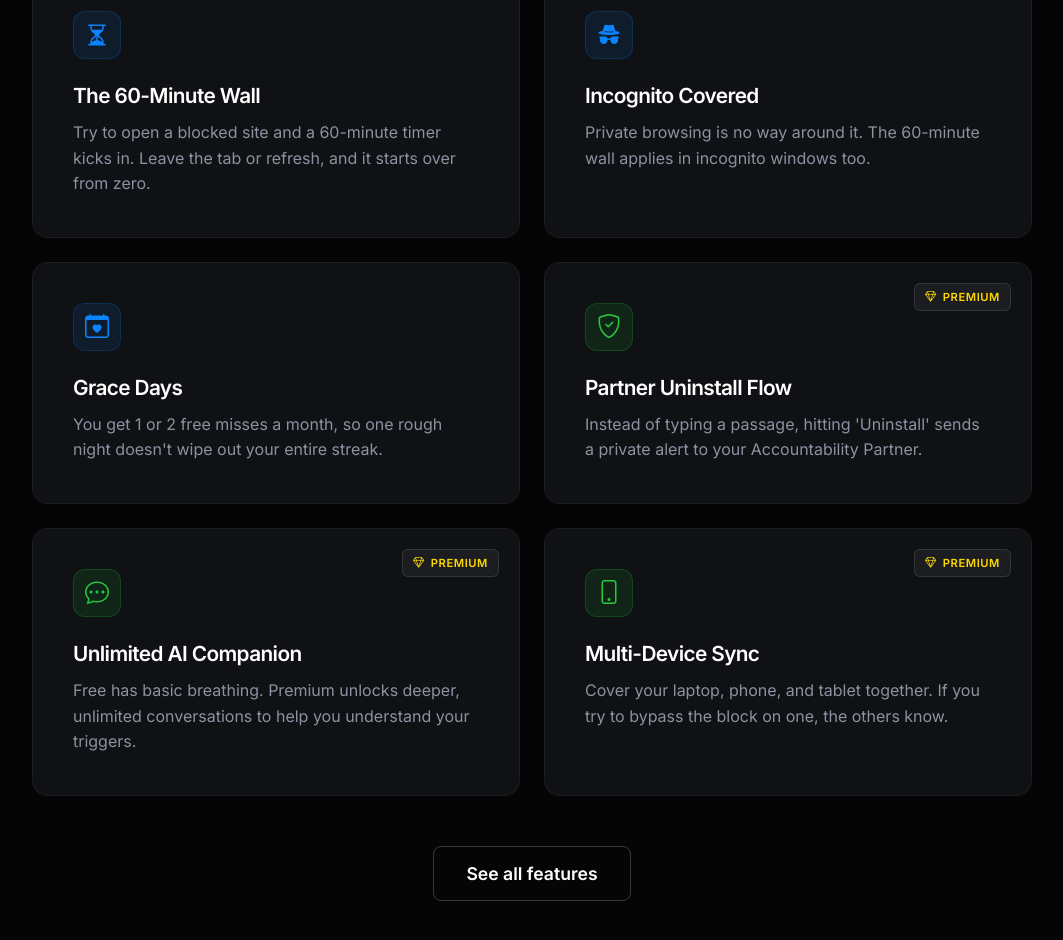
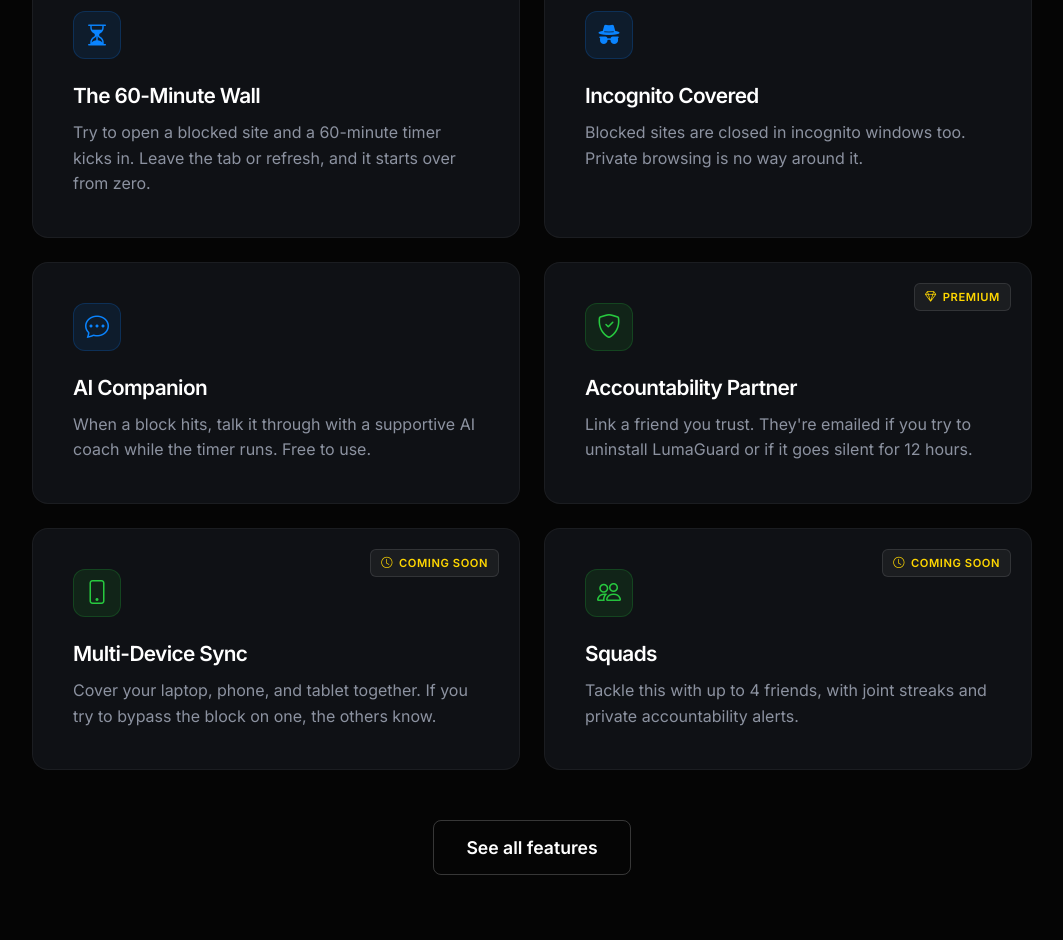
Before and after one commit to miracleiwelu13-ux/luma-guard, a React (Vite) app: page / in a window 1280 px wide. Shown: the part 2420-3360 px from the top of the page, without its empty margins (108-1171 px from the left). Built offline with nearby package versions, Linux system fonts and the light colour scheme.

Commit message:
Update features and descriptions in FeaturesTeaser

```diff
--- a/src/sections/FeaturesTeaser/FeaturesTeaser.jsx
+++ b/src/sections/FeaturesTeaser/FeaturesTeaser.jsx
@@ -3,7 +3,7 @@ import { motion } from 'framer-motion'
 import './FeaturesTeaser.css'
 
 const topFeatures = [
-  // --- FREE TIER ---
+  // --- AVAILABLE NOW ---
   {
     icon: 'bi-hourglass-split',
     title: 'The 60-Minute Wall',
@@ -14,39 +14,41 @@ const topFeatures = [
   {
     icon: 'bi-incognito',
     title: 'Incognito Covered',
-    desc: 'Private browsing is no way around it. The 60-minute wall applies in incognito windows too.',
+    desc: 'Blocked sites are closed in incognito windows too. Private browsing is no way around it.',
     color: 'blue',
     paid: false
   },
   {
-    icon: 'bi-calendar-heart',
-    title: 'Grace Days',
-    desc: "You get 1 or 2 free misses a month, so one rough night doesn't wipe out your entire streak.",
+    icon: 'bi-chat-dots',
+    title: 'AI Companion',
+    desc: 'When a block hits, talk it through with a supportive AI coach while the timer runs. Free to use.',
     color: 'blue',
     paid: false
   },
 
-  // --- PREMIUM TIER ---
+  // --- PREMIUM ---
   {
     icon: 'bi-shield-check',
-    title: 'Partner Uninstall Flow',
-    desc: "Instead of typing a passage, hitting 'Uninstall' sends a private alert to your Accountability Partner.",
+    title: 'Accountability Partner',
+    desc: "Link a friend you trust. They're emailed if you try to uninstall LumaGuard or if it goes silent for 12 hours.",
     color: 'green',
     paid: true
   },
-  {
-    icon: 'bi-chat-dots',
-    title: 'Unlimited AI Companion',
-    desc: 'Free has basic breathing. Premium unlocks deeper, unlimited conversations to help you understand your triggers.',
-    color: 'green',
-    paid: true
-  },
+
+  // --- ON THE ROADMAP ---
   {
     icon: 'bi-phone',
     title: 'Multi-Device Sync',
     desc: 'Cover your laptop, phone, and tablet together. If you try to bypass the block on one, the others know.',
     color: 'green',
-    paid: true
+    soon: true
+  },
+  {
+    icon: 'bi-people',
+    title: 'Squads',
+    desc: 'Tackle this with up to 4 friends, with joint streaks and private accountability alerts.',
+    color: 'green',
+    soon: true
   }
 ]
 
@@ -71,11 +73,15 @@ export default function FeaturesTeaser() {
               viewport={{ once: true, margin: "-50px" }}
               transition={{ duration: 0.5, delay: index * 0.1 }}
             >
-              {feature.paid && (
+              {feature.soon ? (
+                <div className="paid-badge soon">
+                  <i className="bi bi-clock"></i> Coming soon
+                </div>
+              ) : feature.paid ? (
                 <div className="paid-badge">
                   <i className="bi bi-gem"></i> Premium
                 </div>
-              )}
+              ) : null}
 
               <div className={`feature-icon-wrapper ${feature.color}`}>
                 <i className={`bi ${feature.icon}`}></i>
```
